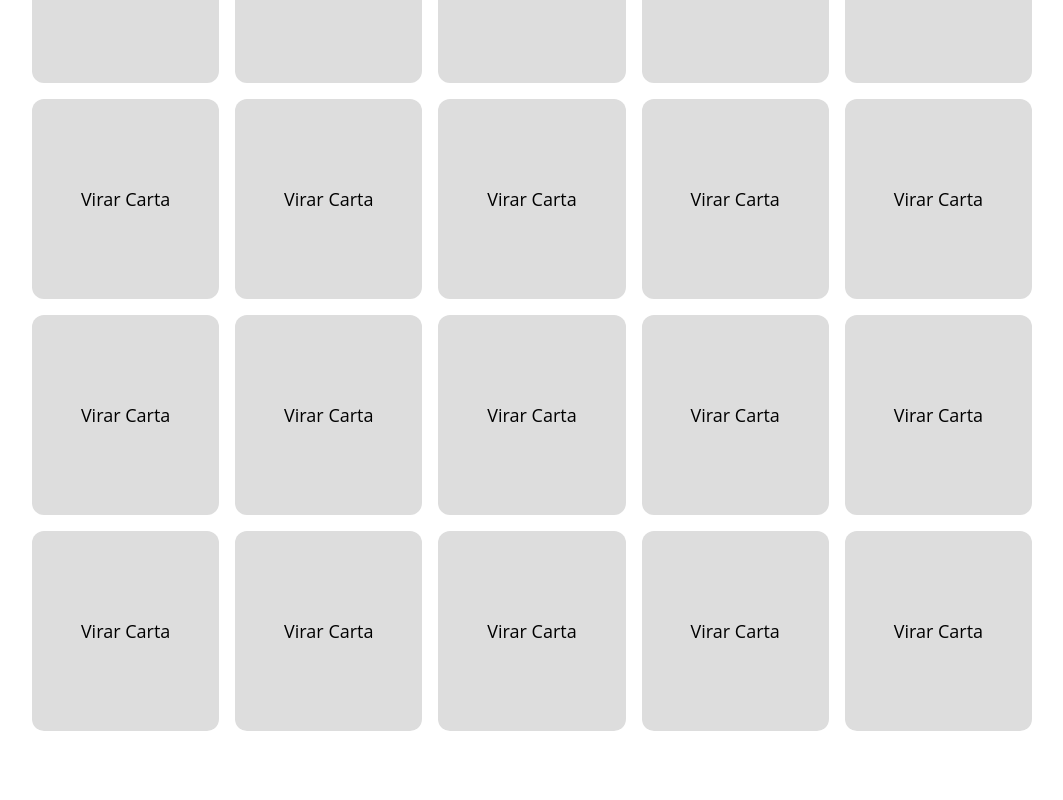
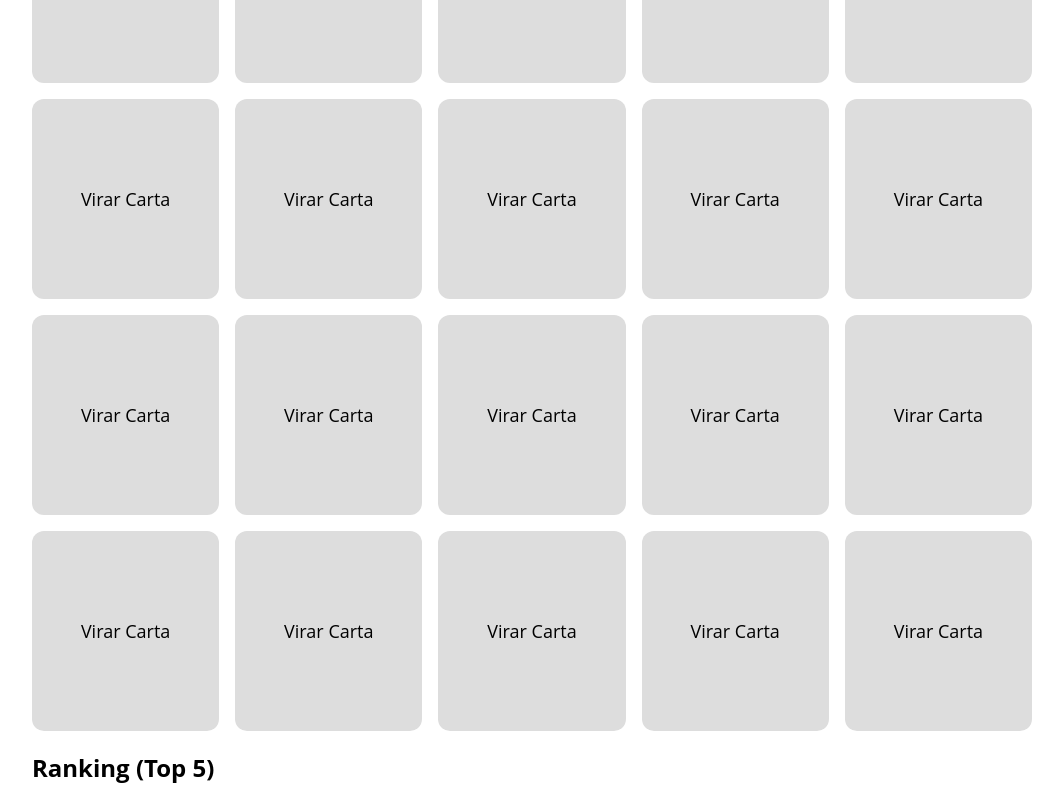
Before and after one commit to vitorpantaleao/jogo-da-memoria, a Vue app: page / in a window 1280 px wide. Shown: the part 288-1088 px from the top of the page, without its empty margins (108-1171 px from the left). Before the commit the page ends 1027 px from the top, so only its background shows below. Built offline with nearby package versions, Linux system fonts and the light colour scheme.

Commit message:
adiciona ranking para exibir os melhores jogadores

```diff
--- a/src/App.vue
+++ b/src/App.vue
@@ -1,6 +1,7 @@
 <script setup>
 import GetName from './components/GetName.vue';
 import Grid from './components/Grid.vue';
+import Ranking from './components/Ranking.vue';
 
 </script>
 
@@ -9,6 +10,7 @@ import Grid from './components/Grid.vue';
     <h1>Seja bem-vindo ao Jogo da Memória!</h1>
     <GetName />
     <Grid />
+    <Ranking />
   </div>
 </template>
 
--- /dev/null
+++ b/src/components/Ranking.vue
@@ -0,0 +1,36 @@
+<template>
+    <div>
+        <h2>Ranking (Top 5)</h2>
+        <ul>
+            <li v-for="(jogador, i) in ranking" :key="i">
+                <b>{{ i + 1 }}º - </b> {{ jogador.jogador }} - {{ jogador.rodadas }} rodadas
+            </li>
+        </ul>
+    </div>
+</template>
+
+<script setup>
+import { ref, onMounted } from 'vue'
+
+const ranking = ref([])
+
+onMounted(() => {
+    const data = localStorage.getItem('ranking')
+    ranking.value = data ? JSON.parse(data) : []
+})
+</script>
+
+<style scoped>
+h2 {
+    margin-bottom: 8px;
+}
+
+ul {
+    padding: 0;
+    list-style: none;
+}
+
+li {
+    margin-bottom: 4px;
+}
+</style>
```
